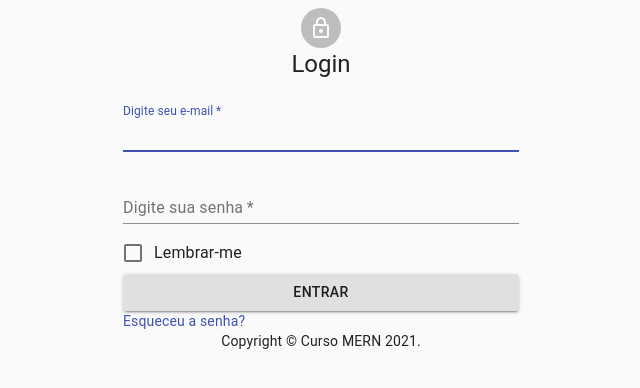
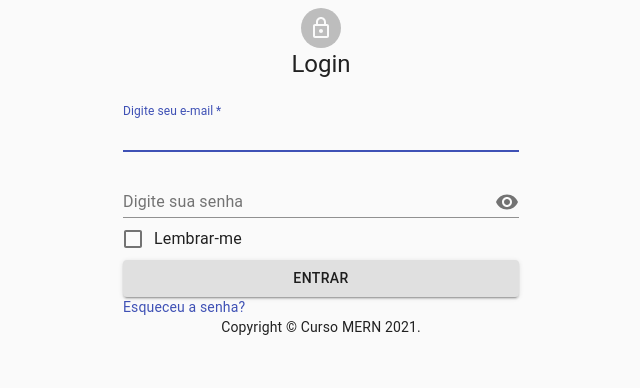
Before and after one commit to raphagama/CursoMERN, a React (Create React App) app in the folder client/: page /admin/login in a window 1280 px wide. Shown: the top 388 px of the page, without its empty margins (319-959 px from the left). Built offline with nearby package versions, Linux system fonts and the light colour scheme.

Commit message:
Mostrar e esconder senha no login

```diff
--- a/client/src/pages/admin/login/index.js
+++ b/client/src/pages/admin/login/index.js
@@ -12,7 +12,14 @@ import LockOutlinedIcon from '@material-ui/icons/LockOutlined';
 import Typography from '@material-ui/core/Typography';
 import Container from '@material-ui/core/Container';
 import { createTheme, ThemeProvider } from '@material-ui/core/styles';
-//import { application } from 'express';
+import FormControl from '@material-ui/core/FormControl';
+import InputLabel from '@material-ui/core/InputLabel';
+import Input from '@material-ui/core/Input';
+import InputAdornment from '@material-ui/core/InputAdornment';
+import IconButton from '@material-ui/core/IconButton';
+import Visibility from '@material-ui/icons/Visibility';
+import VisibilityOff from '@material-ui/icons/VisibilityOff';
+// //import { application } from 'express';
 
 import api from '../../../services/api';
 
@@ -35,22 +42,23 @@ const theme = createTheme();
 
 export default function SignIn() {
 
-    const [ email, setEmail ] = useState('');
-    const [ senha, setSenha] = useState('');
+  const [email, setEmail] = useState('');
+  const [senha, setSenha] = useState('');
+  const [showPassword, setShowPassword ] = useState(false);
 
 
-   async function handleSubmit(){
-        await api.post('/api/usuarios/login',{email, senha})
+  async function handleSubmit() {
+    await api.post('/api/usuarios/login', { email, senha })
       .then(res => {
-          if(res.status===200){
-            if(res.data.status===1){
+        if (res.status === 200) {
+          if (res.data.status === 1) {
             login(res.data.token);
             setIdUsuario(res.data.id_client);
             setNomeUsuario(res.data.user_name);
 
-              window.location.href= '/admin'
-            } else if (res.data.status === 2){
-              alert('Atenção: '+res.data.error);
+            window.location.href = '/admin'
+          } else if (res.data.status === 2) {
+            alert('Atenção: ' + res.data.error);
           }
         } else {
           alert('Erro no servidor');
@@ -89,7 +97,7 @@ export default function SignIn() {
               value={email}
               onChange={e => setEmail(e.target.value)}
             />
-            <TextField
+            {/* <TextField
               margin="normal"
               required
               fullWidth
@@ -100,7 +108,28 @@ export default function SignIn() {
               autoComplete="current-password"
               value={senha}
               onChange={e => setSenha(e.target.value)}
+            /> */}
+            <FormControl sx={{ m: 1, width: '25ch' }} variant="standard" style={{width: '100%', marginTop: 10}}>
+              <InputLabel htmlFor="campoSenha">Digite sua senha</InputLabel>
+              <Input
+                id="campoSenha"
+                type={showPassword ? 'text' : 'password'}
+                value={senha}
+                onChange={e => setSenha(e.target.value)}
+                endAdornment={
+                  <InputAdornment position="end">
+                    <IconButton
+                      aria-label="toggle password visibility"
+                      onClick={e => setShowPassword(!showPassword)}
+                      edge="end"
+                    >
+                      {showPassword ? <VisibilityOff /> : <Visibility />}
+                    </IconButton>
+                  </InputAdornment>
+                }
+                labelWidth={120}
               />
+            </FormControl>
             <FormControlLabel
               control={<Checkbox value="remember" color="primary" />}
               label="Lembrar-me"
--- a/package.json
+++ b/package.json
@@ -9,6 +9,8 @@
   },
   "license": "MIT",
   "dependencies": {
+    "@material-ui/icons": "^4.11.2",
+    "@mui/icons-material": "^5.1.1",
     "bcrypt": "^5.0.1",
     "body-parser": "^1.19.0",
     "cookie-parser": "^1.4.5",
@@ -17,6 +19,7 @@
     "express": "^4.17.1",
     "global": "^4.4.0",
     "jsonwebtoken": "^8.5.1",
+    "material-ui": "^0.20.2",
     "mongoose": "^5.12.10",
     "path": "^0.12.7"
   },
```
Also changed, not shown: 2 other files (tests, documents, lock files or other folders). Lines whose indentation alone changed are shown as unchanged.
